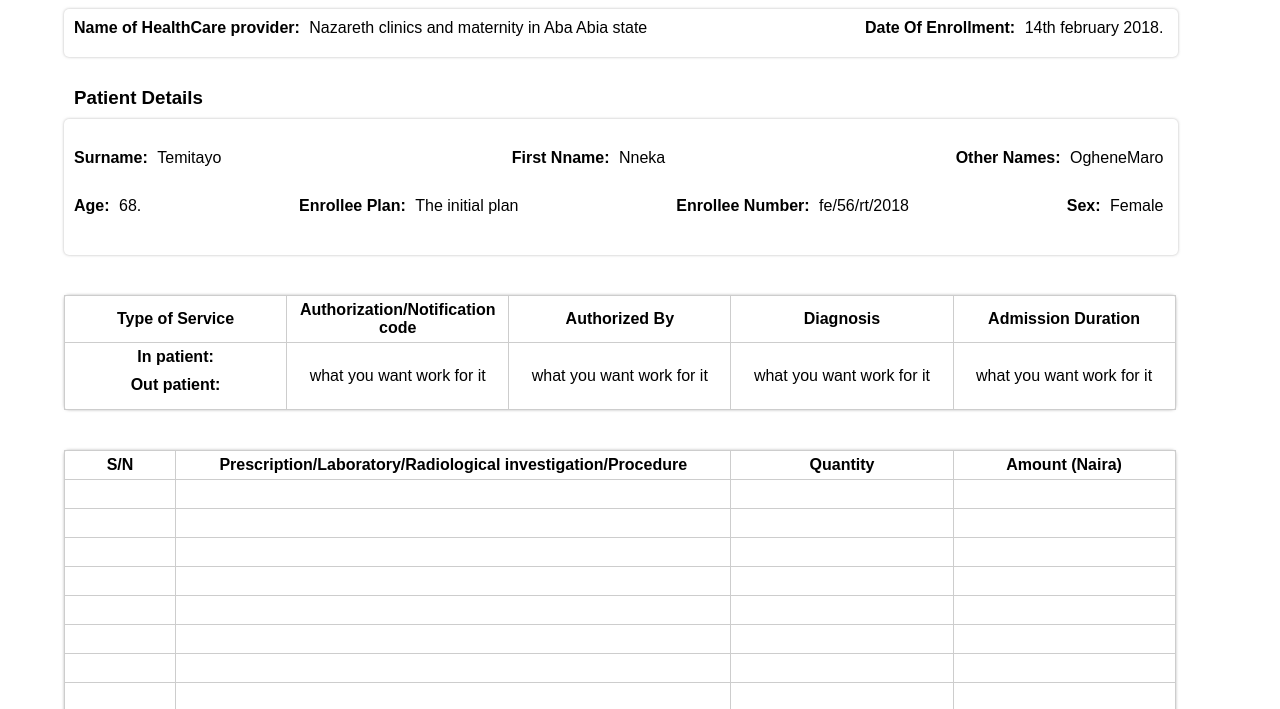
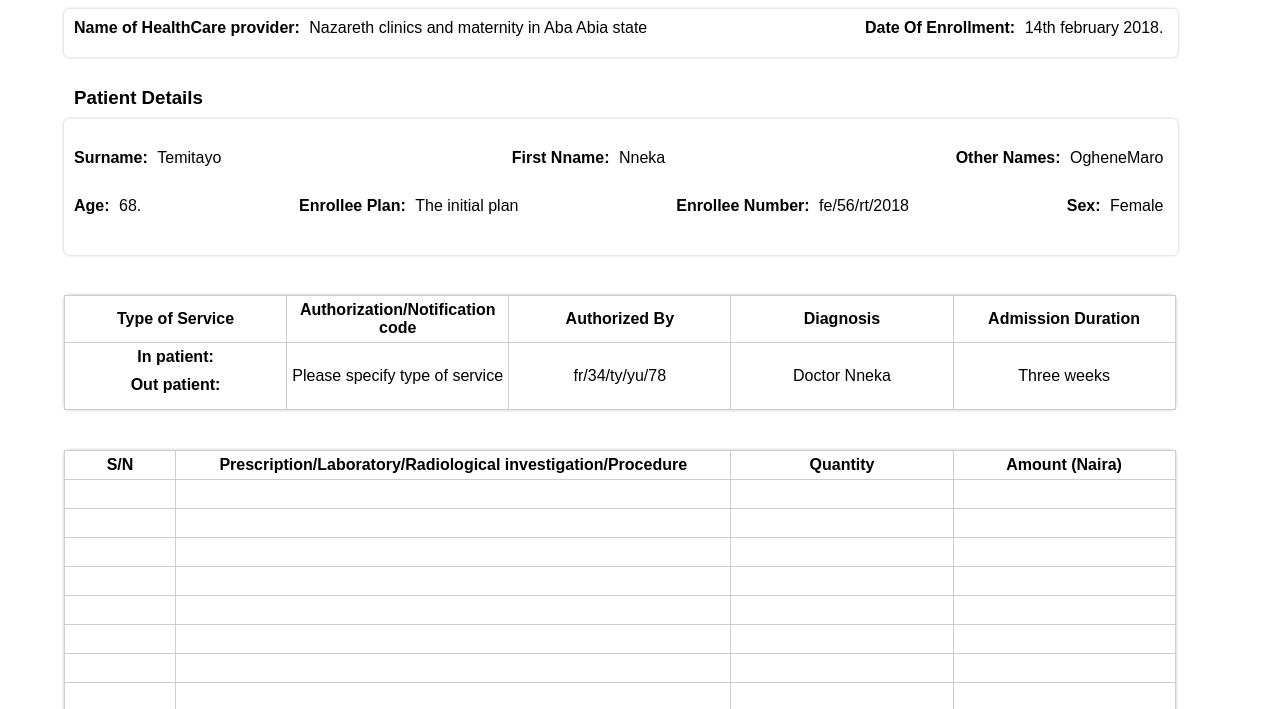
Before and after one commit to dexiouz/WPRI, a plain HTML site: page HMO/index.html in a window 1280 px wide. Shown: the part 90-799 px from the top of the page. Drawn offline with Linux system fonts and the light colour scheme.

Commit message:
starting LA

```diff
--- a/form1/index.html
+++ b/HMO/index.html
@@ -99,10 +99,10 @@
               <p>Out patient:</p>
             </strong>
           </td>
-          <td>what you want work for it</td>
-          <td>what you want work for it</td>
-          <td>what you want work for it</td>
-          <td>what you want work for it</td>
+          <td>Please specify type of service</td>
+          <td>fr/34/ty/yu/78</td>
+          <td>Doctor Nneka</td>
+          <td>Three weeks</td>
         </tr>
       </table>
 
```
Also changed, not shown: Life-Action/index.html (added, +1 -0 lines), HMO/index.css (renamed from form1/index.css), Life-Action/styles.css (added).
